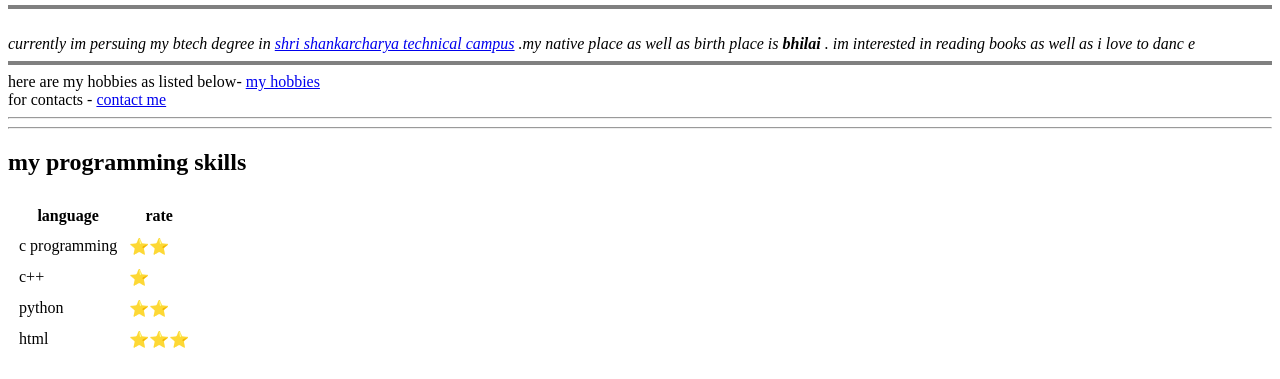
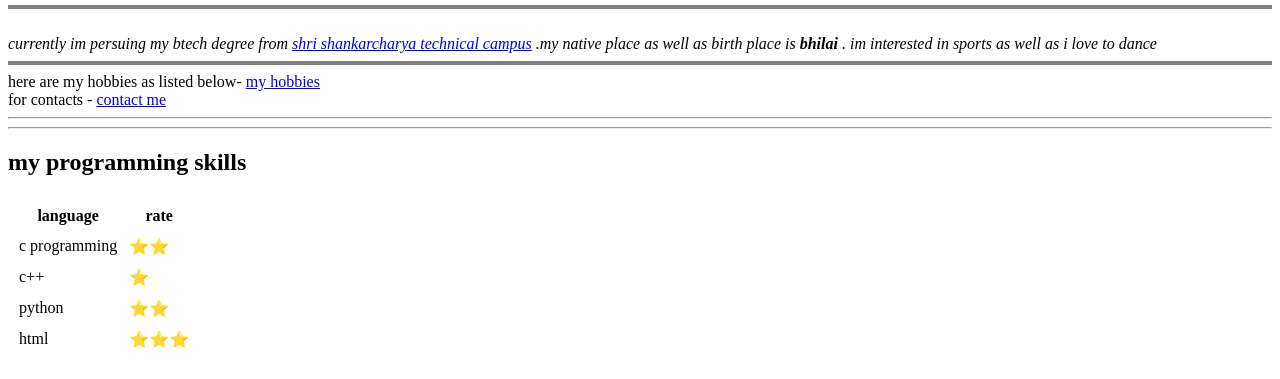
Before and after one commit to banshita61rout/cv-, a plain HTML site: page index.html in a window 1280 px wide. Shown: the part 421-800 px from the top of the page. Drawn offline with Linux system fonts and the light colour scheme.

Commit message:
Update index.html

```diff
--- a/index.html
+++ b/index.html
@@ -17,8 +17,7 @@
     <hr size = "4" noshade>
         <br>
         <title> banshita personal site </title>
-       <i> currently im persuing my btech degree in <a href="https://www.google.com/search?q=shri+shankaracharya+technical+campus&rlz=1C1CHBF_enIN977IN977&oq=shri+shankarac&aqs=chrome.0.35i39i355j46i39j69i57j46i175i199i512j46i175i199i340i512j46i175i199i512j46i512j46i175i199i512j46i340i512j46i175i199i512.16219j0j7&sourceid=chrome&ie=UTF-8">shri shankarcharya technical campus</a> .my native place as well as birth place is<strong> bhilai </strong>. im interested in reading books as well as i love to danc
-        e </i>
+       <i> currently im persuing my btech degree from <a href="https://www.google.com/search?q=shri+shankaracharya+technical+campus&rlz=1C1CHBF_enIN977IN977&oq=shri+shankarac&aqs=chrome.0.35i39i355j46i39j69i57j46i175i199i512j46i175i199i340i512j46i175i199i512j46i512j46i175i199i512j46i340i512j46i175i199i512.16219j0j7&sourceid=chrome&ie=UTF-8">shri shankarcharya technical campus</a> .my native place as well as birth place is<strong> bhilai </strong>. im interested in sports as well as i love to dance</i>
         <hr size="4" noshade>
        </hr size = "4" noshade>
      here are my hobbies as listed below-
```
